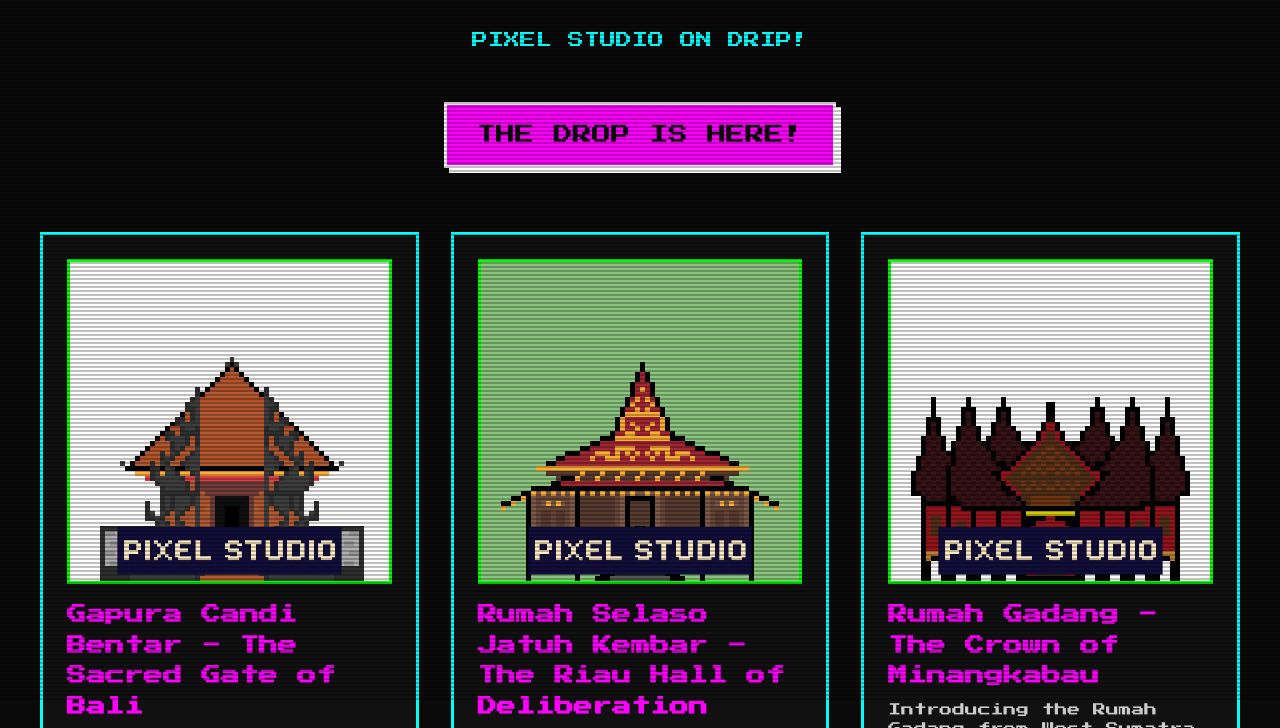
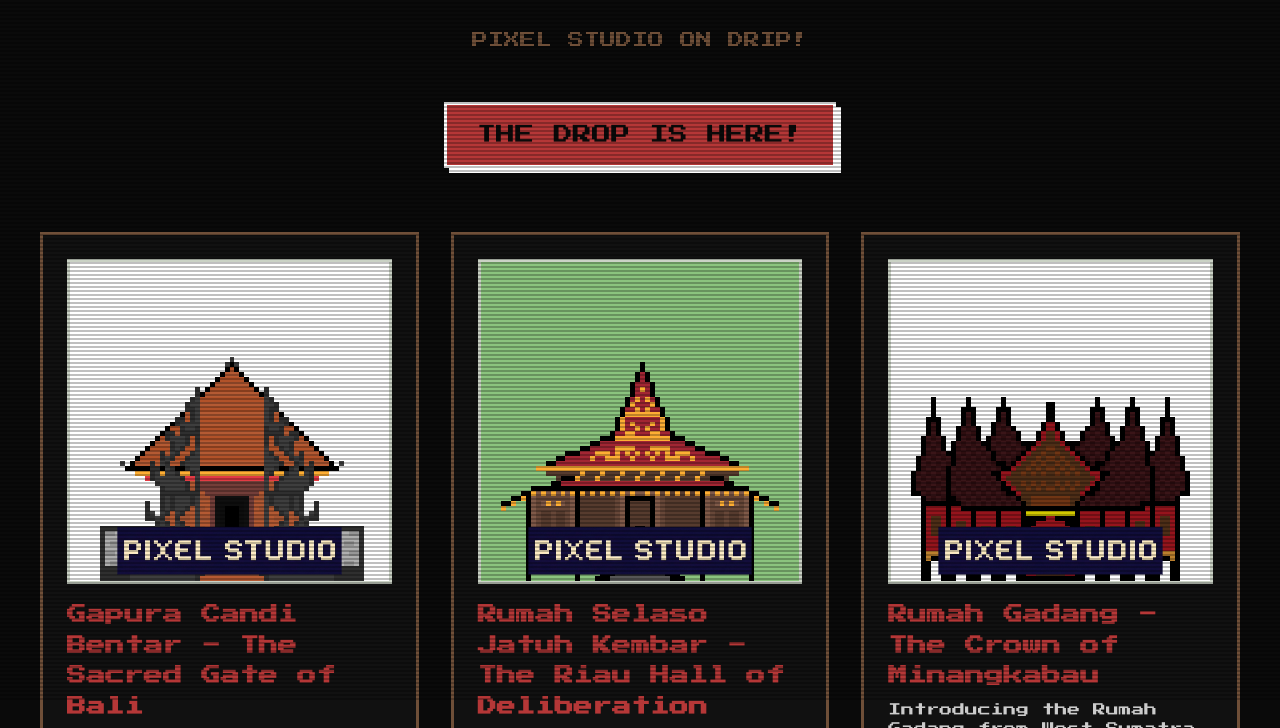
Before and after one commit to YadongOfficial/pixel-studio, a plain HTML site: page index.html in a window 1280 px wide. Shown: the part 100-828 px from the top of the page. Drawn offline with nearby package versions, Linux system fonts and the light colour scheme.

Commit message:
Update index.html

```diff
--- a/index.html
+++ b/index.html
@@ -19,10 +19,10 @@
          */
         :root {
             --pixel-bg: #0a0a0a; /* Latar belakang gelap */
-            --pixel-text: #00ff00; /* Teks hijau neon */
+            --pixel-text: #CAD2C5; /* Teks hijau neon */
             --pixel-header: #ffff00; /* Judul kuning neon */
-            --pixel-accent1: #ff00ff; /* Aksen 1 magenta */
-            --pixel-accent2: #00ffff; /* Aksen 2 cyan */
+            --pixel-accent1: #B53737; /* Aksen 1 magenta */
+            --pixel-accent2: #6F4F38; /* Aksen 2 cyan */
             --pixel-border: #ffffff;
             --pixel-font: 'Press Start 2P', cursive;
         }
```
